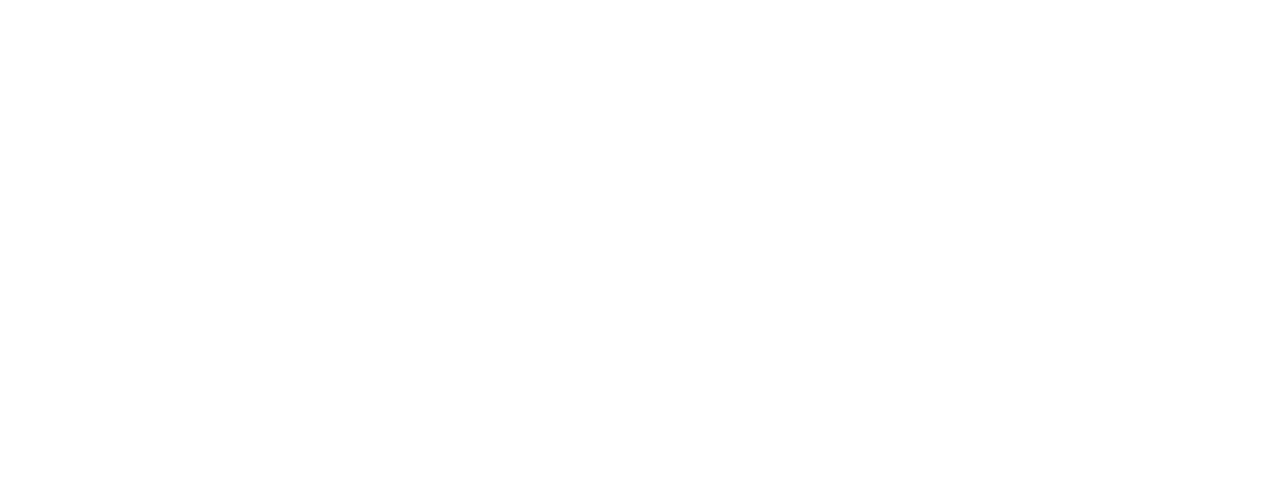
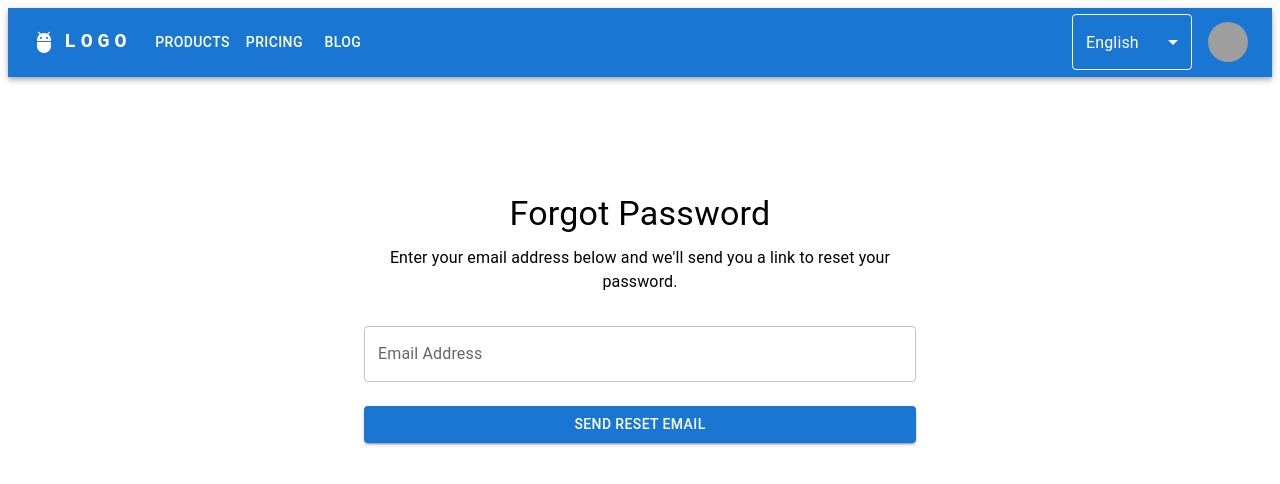
Before and after one commit to malindakpt/feedback, a React (Create React App) app: page /forgotpassword in a window 1280 px wide. Before the commit this address had no page. Shown: the top 484 px of the page. Built offline with nearby package versions, Linux system fonts and the light colour scheme; grey boxes are pictures that could not be loaded.

Commit message:
create forgot password option

```diff
--- /dev/null
+++ b/src/components/admin/forgotPassword/forgotPassword.container.tsx
@@ -0,0 +1,35 @@
+import React from 'react';
+import { useNavigate } from 'react-router-dom';
+import { sendPasswordResetEmail } from 'firebase/auth';
+import { collection, addDoc, serverTimestamp } from 'firebase/firestore';
+import { auth, db } from '../../../services/auth/firebase';
+import ForgotPassword from './forgotPassword';
+
+const ForgotPasswordContainer: React.FC = () => {
+  const navigate = useNavigate();
+
+  const handlePasswordReset = async (email: string) => {
+    try {
+      // Send password reset email
+      await sendPasswordResetEmail(auth, email);
+      alert('Password reset email sent! Please check your inbox.');
+
+      // Log the reset request to Firestore
+      const resetRequestsCollection = collection(db, 'passwordResetRequests');
+      await addDoc(resetRequestsCollection, {
+        email,
+        requestedAt: serverTimestamp(),
+      });
+
+      // Navigate back to login page
+      navigate('/login');
+    } catch (error) {
+      console.error('Error sending password reset email:', error);
+      alert('Failed to send password reset email. Please try again.');
+    }
+  };
+
+  return <ForgotPassword onResetPassword={handlePasswordReset} />;
+};
+
+export default ForgotPasswordContainer;
--- /dev/null
+++ b/src/components/admin/forgotPassword/forgotPassword.tsx
@@ -0,0 +1,50 @@
+import React, { useState } from 'react';
+import { TextField, Button, Container, Typography } from '@mui/material';
+import { useTranslation } from 'react-i18next';
+
+interface ForgotPasswordProps {
+  onResetPassword: (email: string) => void;
+}
+
+const ForgotPassword: React.FC<ForgotPasswordProps> = ({ onResetPassword }) => {
+  const [email, setEmail] = useState('');
+  const { t } = useTranslation();
+
+  const handleSubmit = () => {
+    if (!email) {
+      alert(t('forgotPassword.enterEmail'));
+      return;
+    }
+    onResetPassword(email);
+  };
+
+  return (
+    <Container maxWidth="sm" className="forgot-password-container" sx={{ textAlign: 'center', mt: 4 }}>
+      <Typography variant="h4" gutterBottom>
+        {t('forgotPassword.title')}
+      </Typography>
+      <Typography variant="body1" sx={{ mb: 2 }}>
+        {t('forgotPassword.instructions')}
+      </Typography>
+      <TextField
+        label={t('forgotPassword.email')}
+        variant="outlined"
+        fullWidth
+        margin="normal"
+        value={email}
+        onChange={(e) => setEmail(e.target.value)}
+      />
+      <Button
+        variant="contained"
+        color="primary"
+        fullWidth
+        sx={{ mt: 2 }}
+        onClick={handleSubmit}
+      >
+        {t('forgotPassword.resetButton')}
+      </Button>
+    </Container>
+  );
+};
+
+export default ForgotPassword;
--- a/src/components/admin/login/login.tsx
+++ b/src/components/admin/login/login.tsx
@@ -1,5 +1,5 @@
 import React from 'react';
-import { TextField, Button, Container } from '@mui/material';
+import { TextField, Button, Container, Typography } from '@mui/material';
 import { Link } from 'react-router-dom';
 import { useTranslation } from 'react-i18next';
 
@@ -11,11 +11,20 @@ interface LoginFormProps {
   handleLogin: () => void;
 }
 
-const LoginForm: React.FC<LoginFormProps> = ({ email, password, setEmail, setPassword, handleLogin }) => {
+const LoginForm: React.FC<LoginFormProps> = ({
+  email,
+  password,
+  setEmail,
+  setPassword,
+  handleLogin,
+}) => {
   const { t } = useTranslation();
+
   return (
-    <Container maxWidth="sm" className="login-form-container">
-      <h1 >{t('login.title')}</h1>
+    <Container maxWidth="sm" className="login-form-container" sx={{ textAlign: 'center', mt: 4 }}>
+      <Typography variant="h4" gutterBottom>
+        {t('login.title')}
+      </Typography>
       <TextField
         label={t('login.email')}
         variant="outlined"
@@ -36,14 +45,19 @@ const LoginForm: React.FC<LoginFormProps> = ({ email, password, setEmail, setPas
       <Button
         variant="contained"
         color="primary"
+        fullWidth
+        sx={{ mt: 2 }}
         onClick={handleLogin}
       >
         {t('login.submit')}
       </Button>
-      <p>
-      {t('login.noAccount')}{' '}
+      <Link to="/forgotpassword" style={{ textDecoration: 'none', marginTop: '1rem', display: 'block' }}>
+        {t('login.forgotPassword')}
+      </Link>
+      <Typography variant="body2" sx={{ mt: 2 }}>
+        {t('login.noAccount')}{' '}
         <Link to="/admin/register">{t('login.register')}</Link>.
-      </p>
+      </Typography>
     </Container>
   );
 };
--- a/src/components/languageSelector/locales/en.tsx
+++ b/src/components/languageSelector/locales/en.tsx
@@ -6,7 +6,16 @@ const en = {
       submit: "Login",
       noAccount: "Don't have an account?",
       register: "Register here",
+      forgotPassword:"forget your Password ?"
     },
+
+    forgotPassword: {
+      title: "Forgot Password",
+      instructions: "Enter your email address below and we'll send you a link to reset your password.",
+      email: "Email Address",
+      resetButton: "Send Reset Email",
+      enterEmail: "Please enter your email address."
+  },
   };
 
   export default en;
--- a/src/components/languageSelector/locales/si.tsx
+++ b/src/components/languageSelector/locales/si.tsx
@@ -1,11 +1,20 @@
 const si = {
   login: {
-      title: "ඇතුල් වන්න",
+    title: "ඇතුල්වන්න",
     email: "ඊමේල්",
     password: "මුරපදය",
-      submit: "ඇතුල් වන්න",
+    submit: "ඇතුල්වන්න",
     noAccount: "ගිණුමක් නැද්ද?",
-      register: "ඇතුල් වන්න",
+    register: "මෙතනින් ලියාපදිංචි වන්න",
+    forgotPassword: "ඔබගේ මුරපදය අමතකද?"
+  },
+
+  forgotPassword: {
+    title: "මුරපදය අමතකද",
+    instructions: "පහල ඔබේ ඊමේල් ලිපිනය ඇතුළත් කරන්න. අපි ඔබට මුරපදය යළි පිහිටුවන ලිපියක් එවන්නෙමු.",
+    email: "ඊමේල් ලිපිනය",
+    resetButton: "මුරපද යළි පිහිටුවන ලිපිය යවන්න",
+    enterEmail: "කරුණාකර ඔබේ ඊමේල් ලිපිනය ඇතුළත් කරන්න."
   },
 };
 
--- a/src/components/languageSelector/locales/ta.tsx
+++ b/src/components/languageSelector/locales/ta.tsx
@@ -1,11 +1,20 @@
 const ta = {
   login: {
-      title: "உள்நுழை",
+    title: "உள்நுழைக",
     email: "மின்னஞ்சல்",
-      password: "கடவுச்சொல்",
-      submit: "உள்நுழை",
+    password: "கடவுச்சொல்",
+    submit: "உள்நுழைக",
     noAccount: "கணக்கு இல்லையா?",
     register: "இங்கே பதிவு செய்யவும்",
+    forgotPassword: "உங்கள் கடவுச்சொல் மறந்துவிட்டதா?"
+  },
+
+  forgotPassword: {
+    title: "கடவுச்சொல் மறந்துவிட்டதா",
+    instructions: "தயவுசெய்து கீழே உங்கள் மின்னஞ்சல் முகவரியை உள்ளிடவும். உங்கள் கடவுச்சொல்லை மீட்டமைக்க ஒரு இணைப்பை அனுப்புவோம்.",
+    email: "மின்னஞ்சல் முகவரி",
+    resetButton: "மீட்டமைக்கும் மின்னஞ்சல் அனுப்பவும்",
+    enterEmail: "தயவுசெய்து உங்கள் மின்னஞ்சல் முகவரியை உள்ளிடவும்."
   },
 };
 
--- a/src/routes/appRoutes.tsx
+++ b/src/routes/appRoutes.tsx
@@ -17,6 +17,7 @@ import CompanyView from '../components/admin/companyView';
 import BranchStatView from '../components/admin/singleView/branchStatView';
 import EmployeeStatView from '../components/admin/singleView/employeeStatView';
 import Dashboard from '../components/admin/dashboardView';
+import ForgotPasswordContainer from "../components/admin/forgotPassword/forgotPassword.container";
 
 // USER
 import BranchFeedback from "../components/usersView/branchFeedback";
@@ -36,6 +37,7 @@ const AppRoutes: React.FC = () => {
 
           {/* ADMIN ROUTES */}
           <Route path="/login" element={<LoginContainer />} />
+          <Route path="/forgotpassword" element={<ForgotPasswordContainer />} />
           <Route path="/admin" element={<AdminLayout />}>
             <Route path="register" element={<RegisterContainer />} />
 
```
Lines whose indentation alone changed are shown as unchanged.
